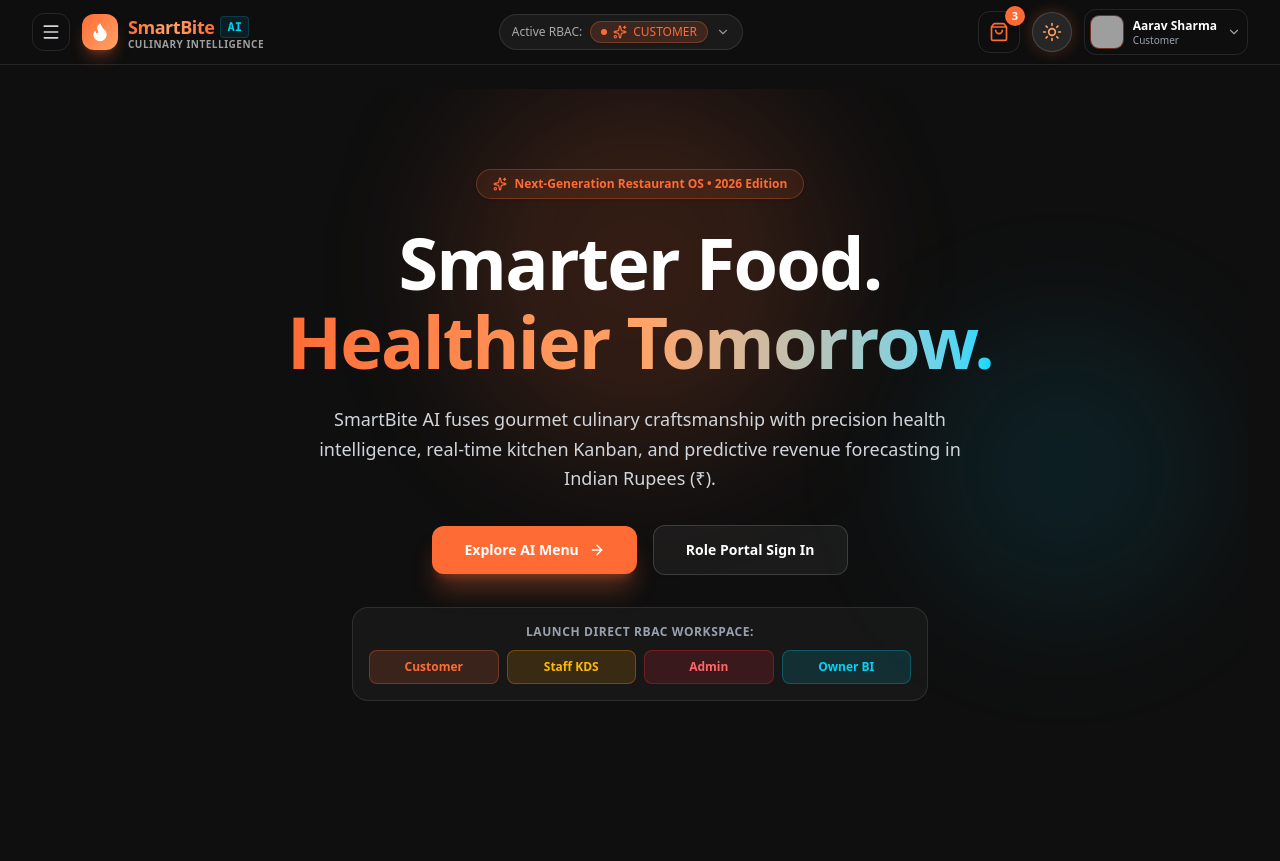
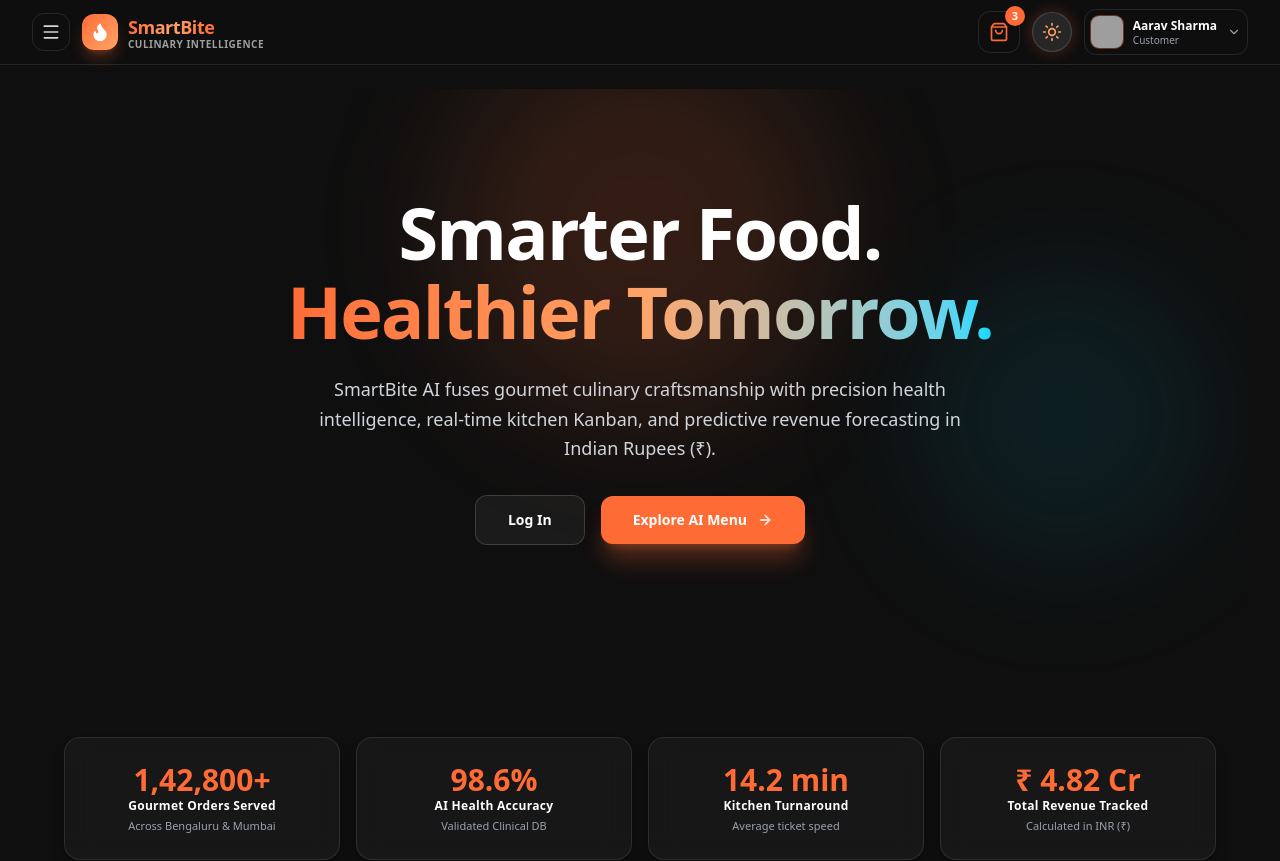
Before and after one commit to Rishabh-Jadav-15/SmartBite-Restaurant, a React (Vite) app: page / in a window 1280 px wide. Shown: the top 861 px of the page. Built offline with nearby package versions, Linux system fonts and the light colour scheme; grey boxes are pictures that could not be loaded.

Commit message:
UI Changes

```diff
--- a/src/components/layout/Header.tsx
+++ b/src/components/layout/Header.tsx
@@ -88,9 +88,9 @@ export const Header: React.FC<HeaderProps> = ({
                 <span className="font-extrabold text-lg tracking-tight bg-gradient-to-r from-[#FF6B35] via-[#FFA366] to-[#FF6B35] bg-clip-text text-transparent">
                   SmartBite
                 </span>
-                <span className="text-xs font-mono px-1.5 py-0.5 rounded bg-cyan-500/10 text-cyan-400 font-bold border border-cyan-500/20">
+                {/* <span className="text-xs font-mono px-1.5 py-0.5 rounded bg-cyan-500/10 text-cyan-400 font-bold border border-cyan-500/20">
                   AI
-                </span>
+                </span> */}
               </div>
               <span className="text-[10px] tracking-wider uppercase opacity-60 font-semibold -mt-1 hidden sm:inline">
                 Culinary Intelligence
@@ -100,7 +100,7 @@ export const Header: React.FC<HeaderProps> = ({
         </div>
 
         {/* Center: Quick Role Switcher Pill & Public links */}
-        <div className="hidden md:flex items-center gap-3">
+        {/* <div className="hidden md:flex items-center gap-3">
           {isAuthenticated ? (
             <div className="relative">
               <button
@@ -189,7 +189,7 @@ export const Header: React.FC<HeaderProps> = ({
               </button>
             </div>
           )}
-        </div>
+        </div> */}
 
         {/* Right: Cart (Customer only) + Theme Toggle + User Profile */}
         <div className="flex items-center gap-3">
--- a/src/pages/public/HomePage.tsx
+++ b/src/pages/public/HomePage.tsx
@@ -76,12 +76,12 @@ export const HomePage: React.FC<HomePageProps> = ({ navigate }) => {
 
         <div className="text-center max-w-3xl mx-auto space-y-6 relative z-10">
           <motion.div
-            initial={{ opacity: 0, y: 20 }}
-            animate={{ opacity: 1, y: 0 }}
-            className="inline-flex items-center gap-2 px-4 py-1.5 rounded-full border text-xs font-semibold shadow-sm bg-[#FF6B35]/10 border-[#FF6B35]/30 text-[#FF6B35]"
+            // initial={{ opacity: 0, y: 20 }}
+            // animate={{ opacity: 1, y: 0 }}
+            // className="inline-flex items-center gap-2 px-4 py-1.5 rounded-full border text-xs font-semibold shadow-sm bg-[#FF6B35]/10 border-[#FF6B35]/30 text-[#FF6B35]"
           >
-            <Sparkles className="w-3.5 h-3.5" />
-            <span>Next-Generation Restaurant OS • 2026 Edition</span>
+            {/* <Sparkles className="w-3.5 h-3.5" /> */}
+            {/* <span>Next-Generation Restaurant OS • 2026 Edition</span> */}
           </motion.div>
 
           <motion.h1
@@ -114,6 +114,18 @@ export const HomePage: React.FC<HomePageProps> = ({ navigate }) => {
             transition={{ delay: 0.3 }}
             className="flex flex-wrap items-center justify-center gap-4 pt-2"
           >
+
+            <button
+              onClick={() => navigate('/login')}
+              className={`px-8 py-3.5 rounded-xl border text-sm font-bold transition-all hover:scale-105 cursor-pointer ${
+                isDarkMode
+                  ? 'border-white/15 bg-white/5 hover:bg-white/10 text-white'
+                  : 'border-black/10 bg-black/5 hover:bg-black/10 text-[#0F0F0F]'
+              }`}
+            >
+             Log In
+            </button>
+
             <button
               onClick={() => {
                 switchRole('CUSTOMER');
@@ -125,20 +137,11 @@ export const HomePage: React.FC<HomePageProps> = ({ navigate }) => {
               <ArrowRight className="w-4 h-4" />
             </button>
 
-            <button
-              onClick={() => navigate('/login')}
-              className={`px-8 py-3.5 rounded-xl border text-sm font-bold transition-all hover:scale-105 cursor-pointer ${
-                isDarkMode
-                  ? 'border-white/15 bg-white/5 hover:bg-white/10 text-white'
-                  : 'border-black/10 bg-black/5 hover:bg-black/10 text-[#0F0F0F]'
-              }`}
-            >
-              Role Portal Sign In
-            </button>
+
           </motion.div>
 
           {/* Quick RBAC Tester Strip */}
-          <motion.div
+          {/* <motion.div
             initial={{ opacity: 0 }}
             animate={{ opacity: 1 }}
             transition={{ delay: 0.4 }}
@@ -187,7 +190,7 @@ export const HomePage: React.FC<HomePageProps> = ({ navigate }) => {
                 <span>Owner BI</span>
               </button>
             </div>
-          </motion.div>
+          </motion.div> */}
         </div>
       </section>
 
```
